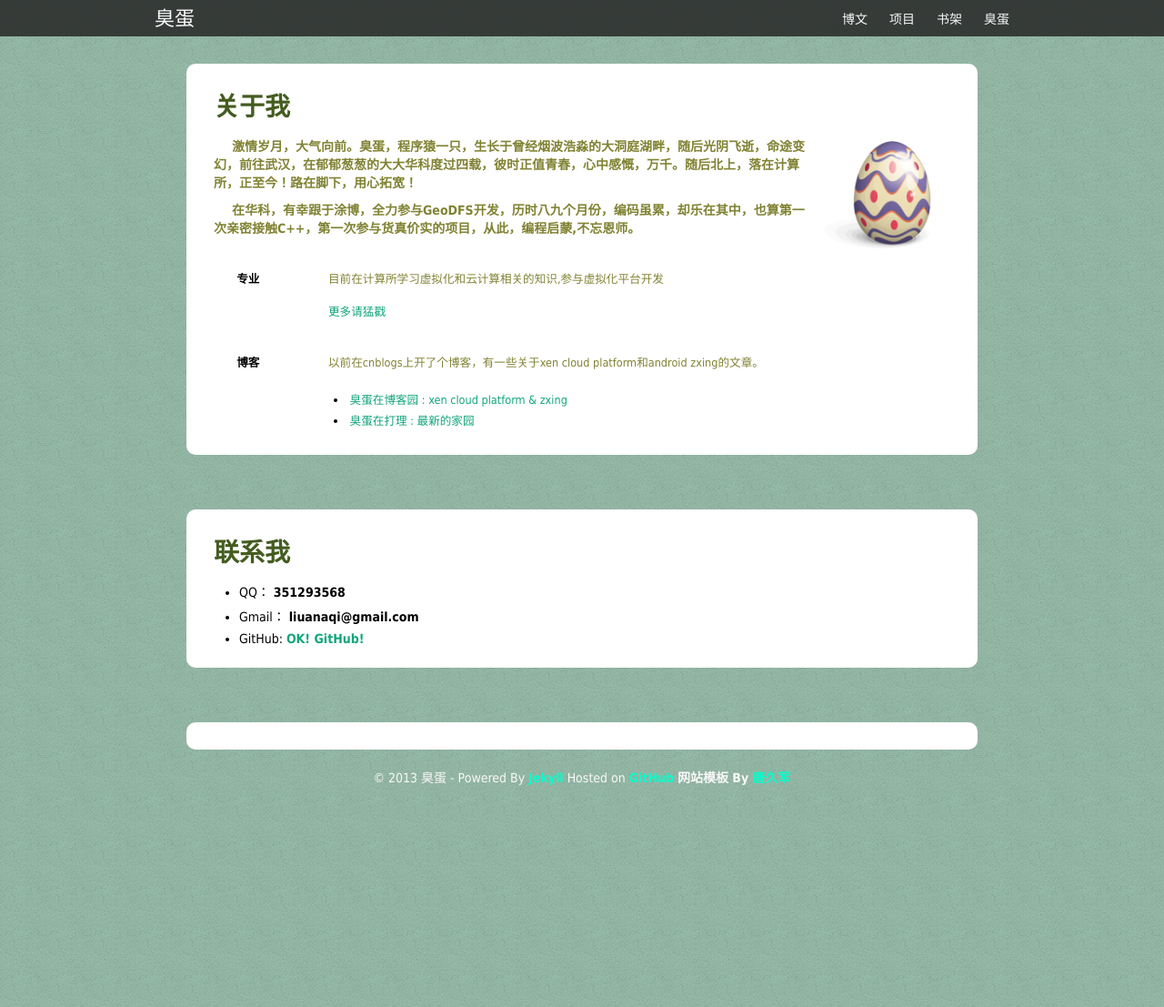
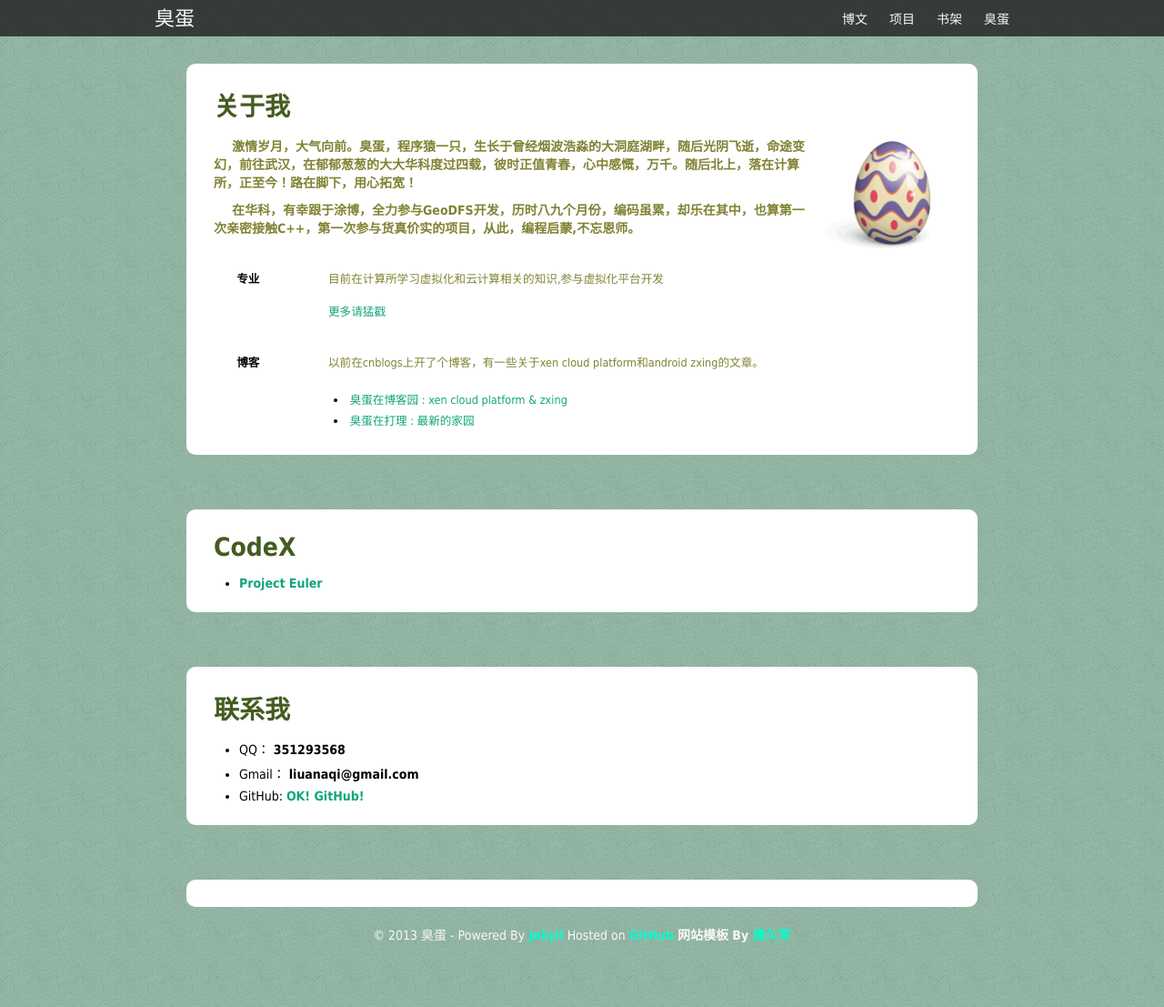
Before and after one commit to liuan/blog, a Jekyll site: the page built from about_me.html, in a window 1280 px wide and 1107 px high. Shown: the whole window at 91% size. Built offline with Jekyll 4.4.1, drawn with Linux system fonts in a browser that asks for light colours; comment, search, counter and statistics services are not loaded.

Commit message:
project euler

```diff
--- a/about_me.html
+++ b/about_me.html
@@ -36,6 +36,14 @@ title: 臭蛋（关于我）
 </div>
 
 <div class="well well-header">
+    <h3>CodeX</h3>
+    <ul>
+        <li><a href="http://projecteuler.net/problems"><strong>Project Euler</strong></a></li>
+    </ul>
+</div>
+
+</div>
+<div class="well well-header">
     <h3>联系我</h3>
     <ul>
         <li>QQ： <strong>351293568</strong></li>
```
